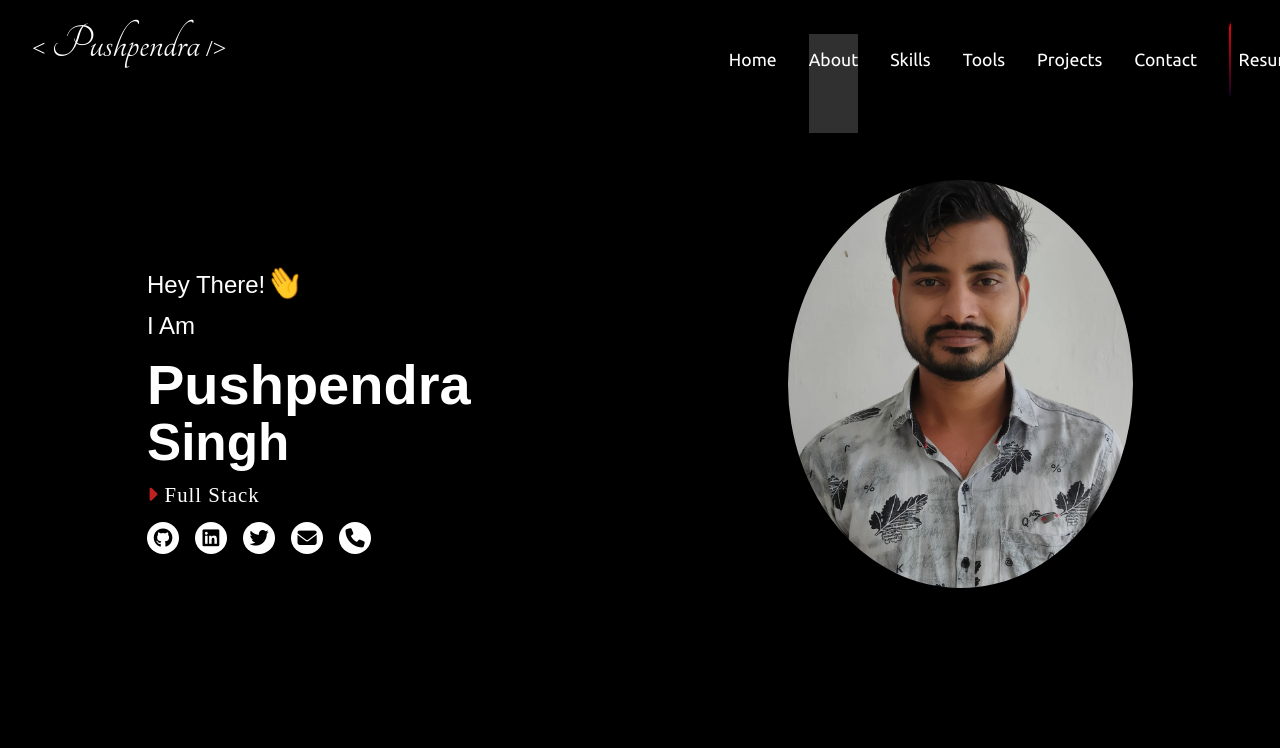
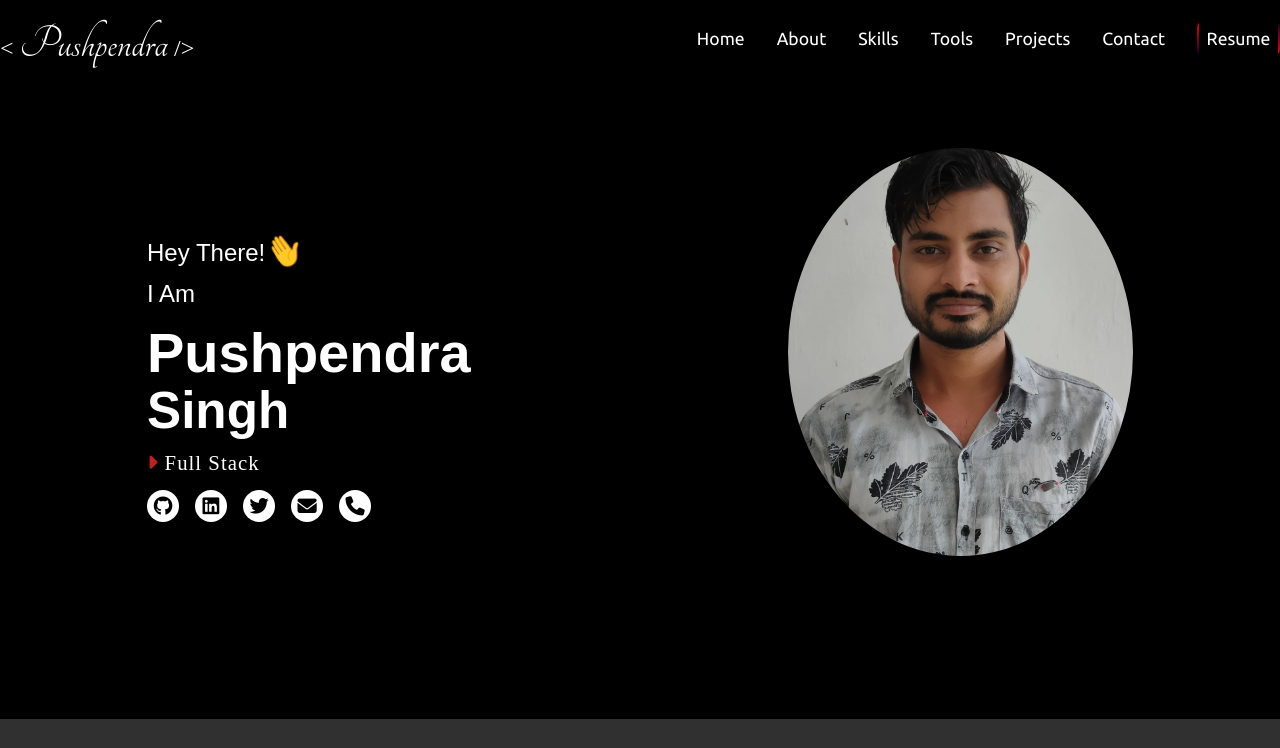
Before and after one commit to Pushpendra-1697/Pushpendra-1697.github.io, a React (Create React App) app: page / in a window 1280 px wide. Shown: the top 748 px of the page. Built offline with nearby package versions, Linux system fonts and the light colour scheme; a web font is replaced by a local one.

Commit message:
added project

```diff
--- a/src/Components/Header.jsx
+++ b/src/Components/Header.jsx
@@ -11,7 +11,7 @@ export default function Header() {
 
   return (
     <>
-      <header className='flex' id='top nav-menu'>
+      <header className='flex' id='top'>
         <div id="sticky">
           <ul>
             <li className='main-brand'>
@@ -27,15 +27,15 @@ export default function Header() {
           <nav className='nav'>
             <ul className='flex sm-column'>
               <li className='list'>
-                <a className='nav-link home' href='#home'>Home</a>
+                <a href='#home'>Home</a>
               </li>
 
               <li className='list'>
-                <a className='nav-link about' href='#about'>About</a>
+                <a href='#about'>About</a>
               </li>
 
               <li className='list'>
-                <a className='nav-link skills' href='#skills'>Skills</a>
+                <a href='#skills'>Skills</a>
               </li>
 
               <li className='list'>
@@ -43,15 +43,15 @@ export default function Header() {
               </li>
 
               <li className='list'>
-                <a className='nav-link projects' href='#projects'>Projects</a>
+                <a href='#projects'>Projects</a>
               </li>
 
               <li className='list'>
-                <a className='nav-link contact' href='#contact'>Contact</a>
+                <a href='#contact'>Contact</a>
               </li>
 
               <li className='active'>
-                <a className='nav-link resume' id="resume-link-1 resume-button-1" href='./assets/docs/Pushpendra-Singh-Resume.pdf' download>
+                <a id="resume-link-1 resume-button-1" href='./assets/docs/Pushpendra-Singh-Resume.pdf' download>
                   Resume
                   <span></span>
                   <span></span>
```
